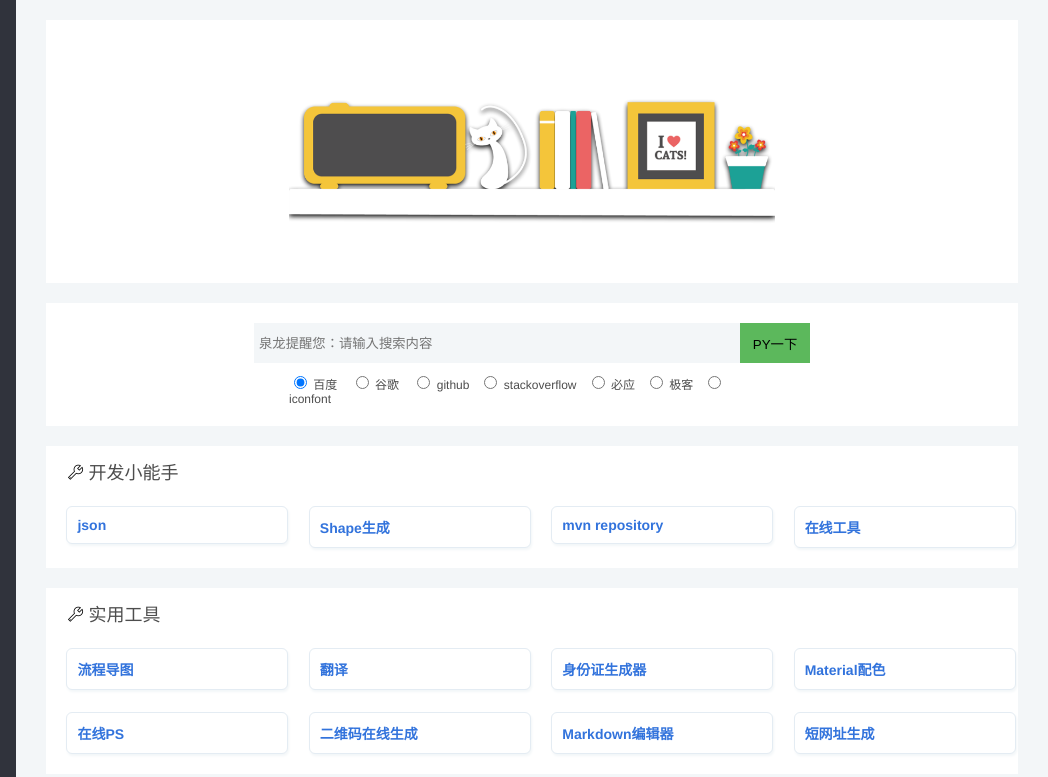
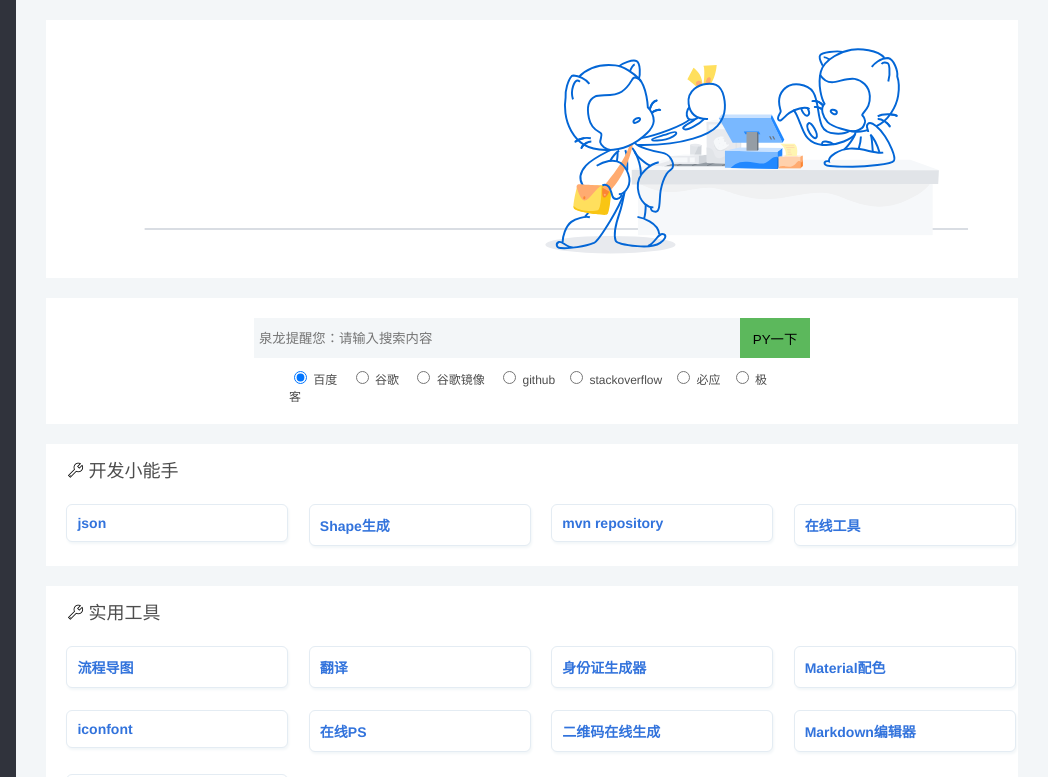
Before and after one commit to shihuili1218/navigation, a plain HTML site: page index.html in a window 1280 px wide. Shown: the top 777 px of the page, 232-1280 px from the left. Drawn offline with Linux system fonts and the light colour scheme.

Commit message:
google image

```diff
--- a/index.html
+++ b/index.html
@@ -49,8 +49,9 @@
                     </div>
                 </div>
                 <div class="box" id="banner">
+
                 	<div style="display: flex; justify-content: center; align-items: center;">
-                		<img src="img/banner.png" width="50%" height="auto">
+                		<img src="img/banner.svg" width="90%" height="auto">
                 	</div>
                 </div>
                 <!-- 搜索 -->
@@ -80,6 +81,10 @@
 	                    		<span>百度</span>&nbsp;&nbsp;&nbsp;
 			                    <input type="radio" value="google" id="radio" name="check" onchange="test(this)">
 			                    <span>谷歌</span>&nbsp;&nbsp;&nbsp;
+
+								<input type="radio" value="google-image" id="radio" name="check" onchange="test(this)">
+			                    <span>谷歌镜像</span>&nbsp;&nbsp;&nbsp;
+
 			                    <input type="radio" value="github" id="radio" name="check" onchange="test(this)">
 			                    <span>github</span>&nbsp;&nbsp;
 			                    <input type="radio" value="stackoverflow" id="radio" name="check" onchange="test(this)">
@@ -88,8 +93,6 @@
 			                    <span>必应</span>&nbsp;&nbsp;
 			                    <input type="radio" value="geek" id="radio" name="check" onchange="test(this)">
 			                    <span>极客</span>&nbsp;&nbsp;
-			                    <input type="radio" value="iconfont" id="radio" name="check" onchange="test(this)">
-			                    <span>iconfont</span>&nbsp;&nbsp;
                    			</div>
                    		</div>
                     </div>
@@ -151,6 +154,11 @@
                         <a target="_blank" href="https://www.materialpalette.com/">
                             <div class="item">
                                 <div class="no-logo">Material配色</div>
+                            </div>
+                        </a>
+                         <a target="_blank" href="https://www.iconfont.cn/">
+                            <div class="item">
+                                <div class="no-logo">iconfont</div>
                             </div>
                         </a>
                         <a target="_blank" href="http://www.uupoop.com/">
--- a/js/function.js
+++ b/js/function.js
@@ -113,8 +113,8 @@ function search_click(){
                 search('https://cn.bing.com/search?q=' + v)
             } else if (engine === 'geek') {
             	search('https://s.geekbang.org/search/c=0/k=' + v + '/t=')
-            } else if (engine === 'iconfont') {
-            	search('https://www.iconfont.cn/search/index?searchType=icon&q=' + v)
+            } else if (engine === 'google-image') {
+            	search('https://dxo.xilesou.287865.com/search?q=' + v )
             }
         }
     }
```
Also changed, not shown: img/banner.svg (added).
